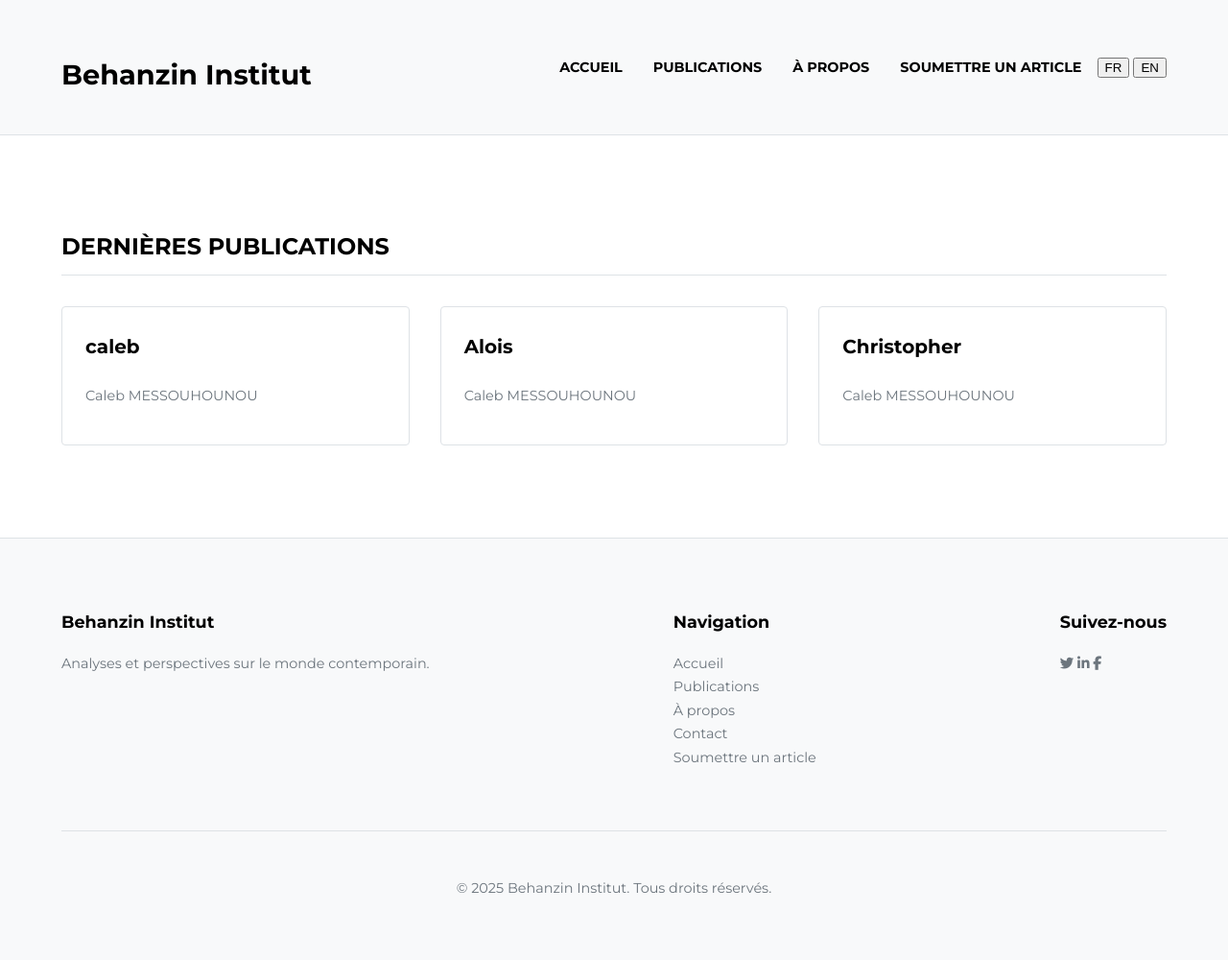
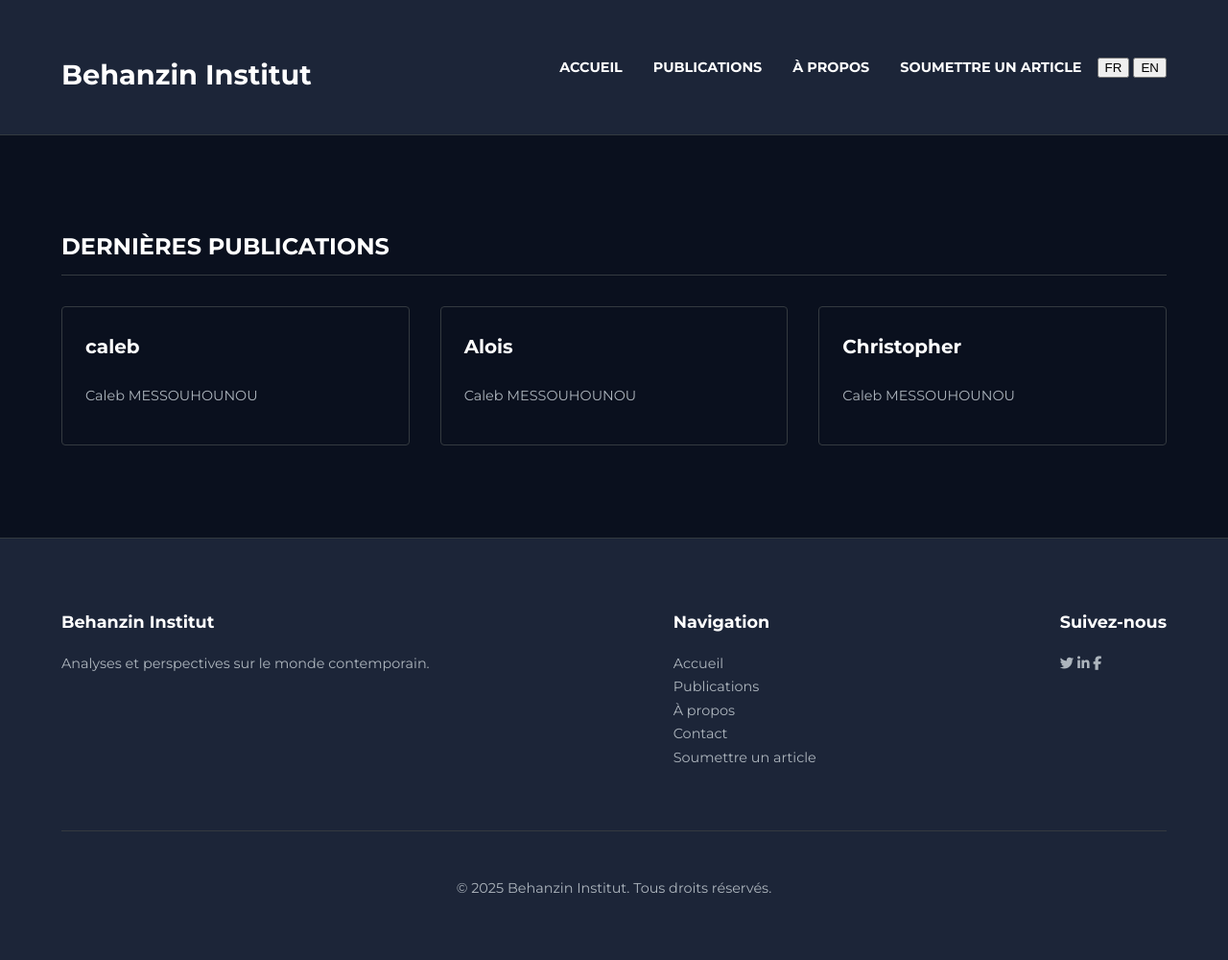
Before and after one commit to Gecnos/behanzin_institut, a PHP site: page / in a window 1280 px wide. Shown: the whole page at 96% size. Run offline with PHP 8.4, Linux system fonts and the light colour scheme; data comes from the database, SQL or seed files in the repository.

Commit message:
Modif du css

```diff
--- a/css/style.css
+++ b/css/style.css
@@ -3,13 +3,13 @@
 /* --- Variables --- */
 :root {
     --font-primary: 'Montserrat', sans-serif;
-    --color-background: #ffffff;
-    --color-surface: #f8f9fa; /* Lighter background for cards/headers */
-    --color-text-primary: #000000;
-    --color-text-secondary: #6c757d; /* For metadata, subtitles */
-    --color-accent: #000000;
-    --color-accent-dark: #343a40;
-    --color-border: #dee2e6;
+    --color-background: #0a101e;
+    --color-surface: #1c2538; /* Lighter background for cards/headers */
+    --color-text-primary: #ffffff;
+    --color-text-secondary: #adb5bd; /* For metadata, subtitles */
+    --color-accent: #007bff;
+    --color-accent-dark: #0056b3;
+    --color-border: #343a40;
 }
 
 /* --- Global Styles --- */
@@ -372,18 +372,18 @@ button[type="submit"]:hover, .btn:hover, .btn-action:hover {
 }
 
 .success-message {
-    color: #000000;
-    background-color: #e9ecef;
-    border: 1px solid #dee2e6;
+    color: #28a745; /* Green for success */
+    background-color: #d4edda;
+    border: 1px solid #c3e6cb;
     padding: 1rem;
     border-radius: 4px;
     margin-bottom: 1rem;
 }
 
 .error-message {
-    color: #000000;
-    background-color: #e9ecef;
-    border: 1px solid #dee2e6;
+    color: #dc3545; /* Red for error */
+    background-color: #f8d7da;
+    border: 1px solid #f5c6cb;
     padding: 1rem;
     border-radius: 4px;
     margin-bottom: 1rem;
```
